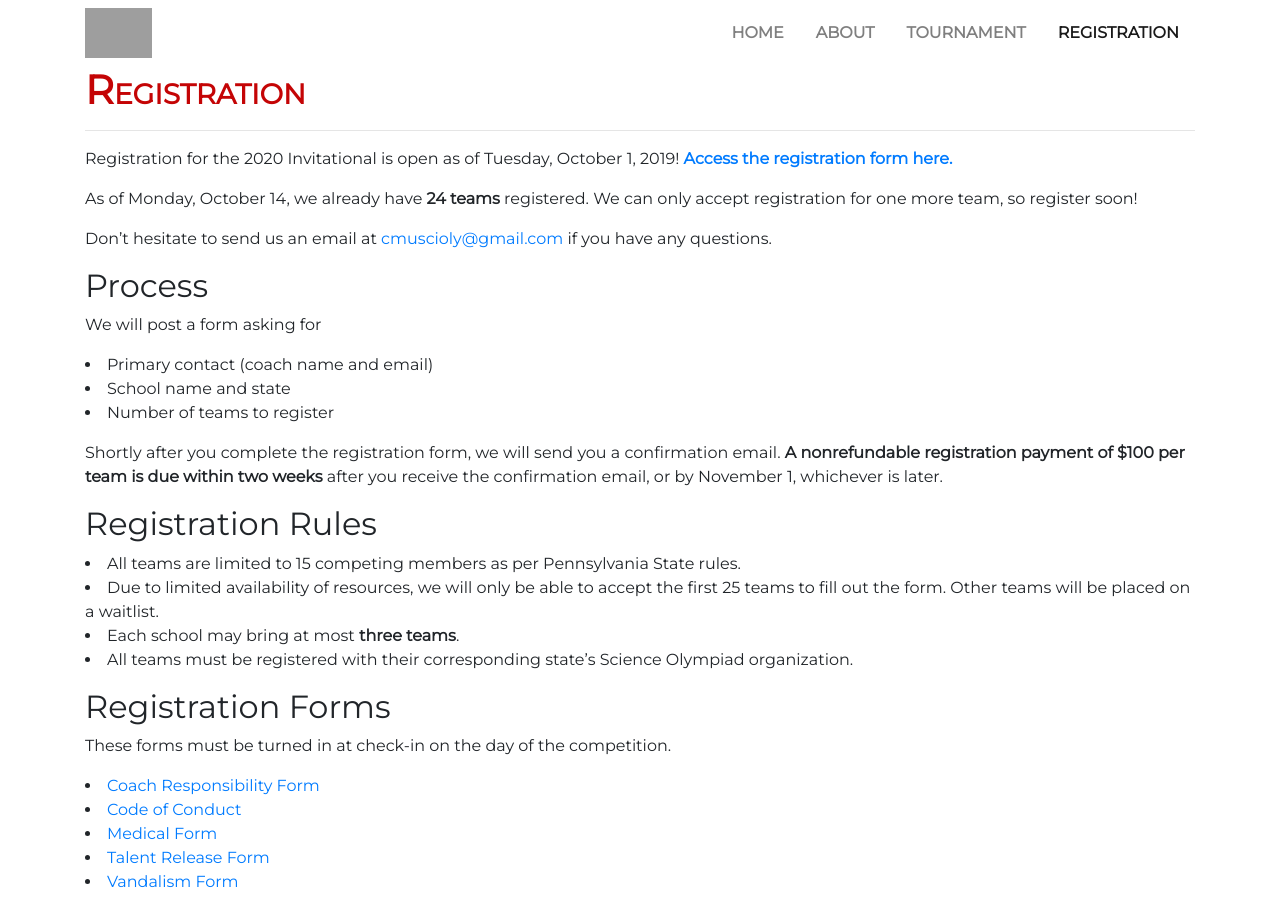
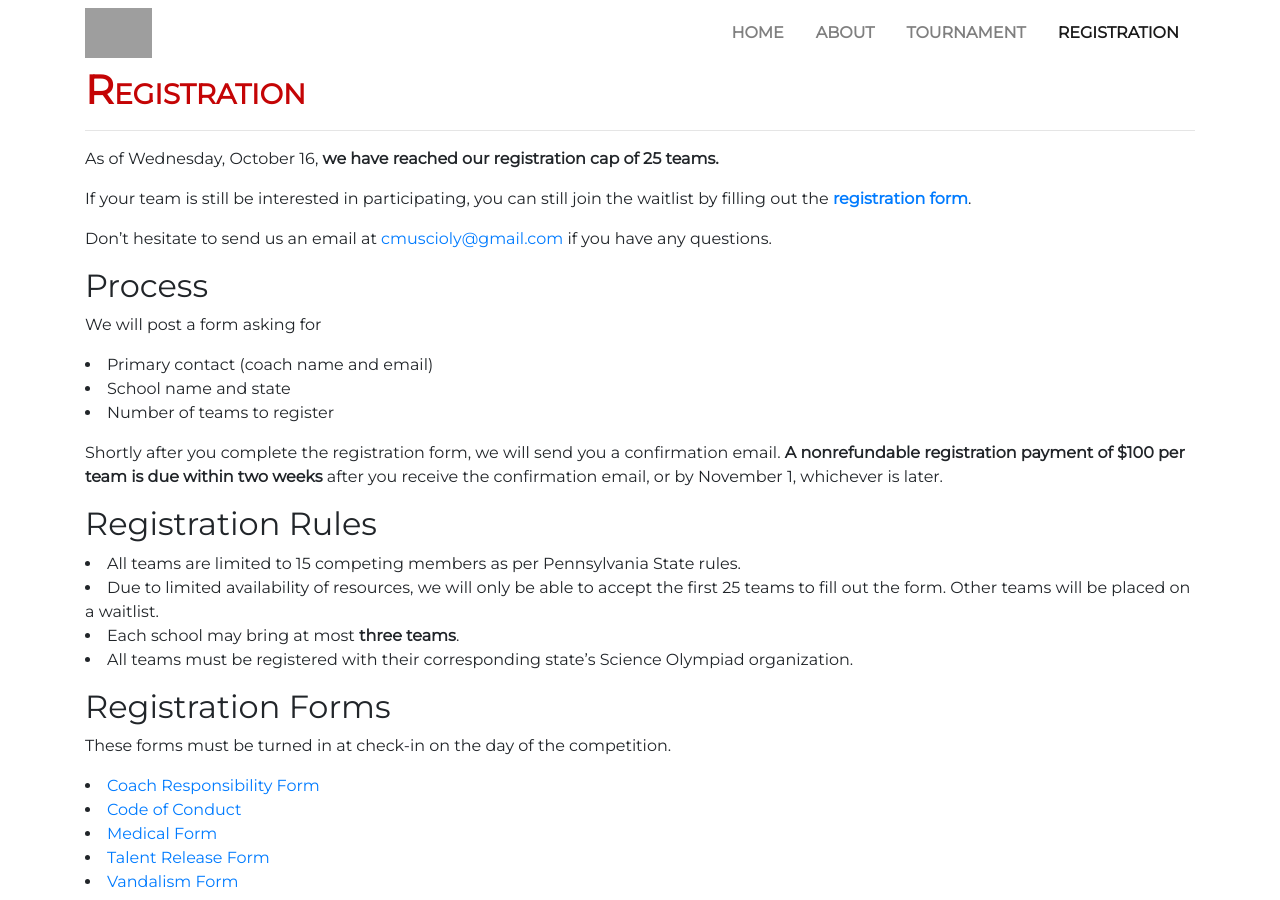
Before and after one commit to cmuscioly/cmuscioly.github.io, a Jekyll site: the page built from registration.md, in a window 1280 px wide. Built offline with Jekyll 4.4.1, drawn with Linux system fonts in a browser that asks for light colours; nearby versions of some CDN libraries; grey boxes are pictures that could not be loaded.

Commit message:
indicate registration is full

```diff
--- a/registration.md
+++ b/registration.md
@@ -7,12 +7,12 @@ permalink: /registration/
 # Registration
 <hr>
 
-Registration for the 2020 Invitational is open as of
-Tuesday, October 1, 2019!
-[**Access the registration form here.**](https://docs.google.com/forms/d/e/1FAIpQLSdqyPG1lmWlYSCofEADA0a63MBpba7Ygvw8ei4NN6Y5AkZGyw/viewform?usp=sf_link)
+As of Wednesday, October 16, **we have reached our registration cap of
+25 teams.**
 
-As of Monday, October 14, we already have **24 teams** registered. We can
-only accept registration for one more team, so register soon!
+If your team is still be interested in participating, you can still join the
+waitlist by filling out the
+[**registration form**](https://docs.google.com/forms/d/e/1FAIpQLSdqyPG1lmWlYSCofEADA0a63MBpba7Ygvw8ei4NN6Y5AkZGyw/viewform?usp=sf_link).
 
 Don't hesitate to send us an email at [cmuscioly@gmail.com](mailto:cmuscioly@gmail.com) if you have any questions.
 
```
